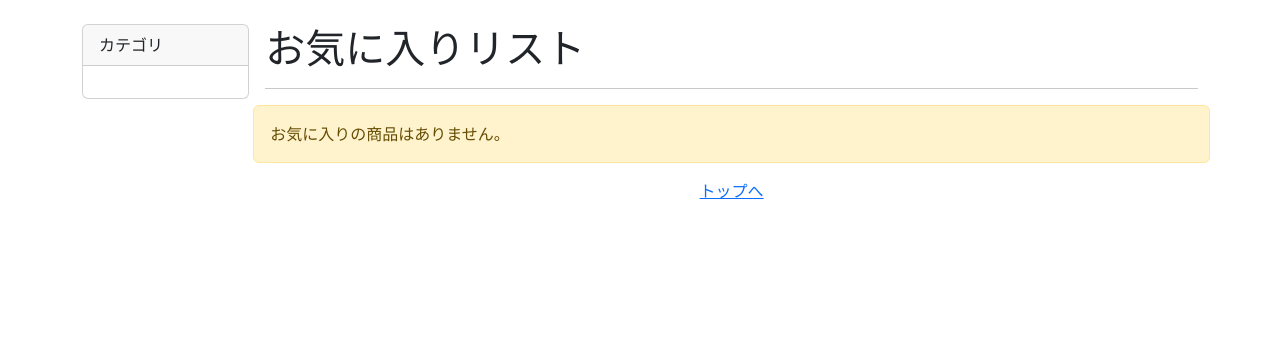
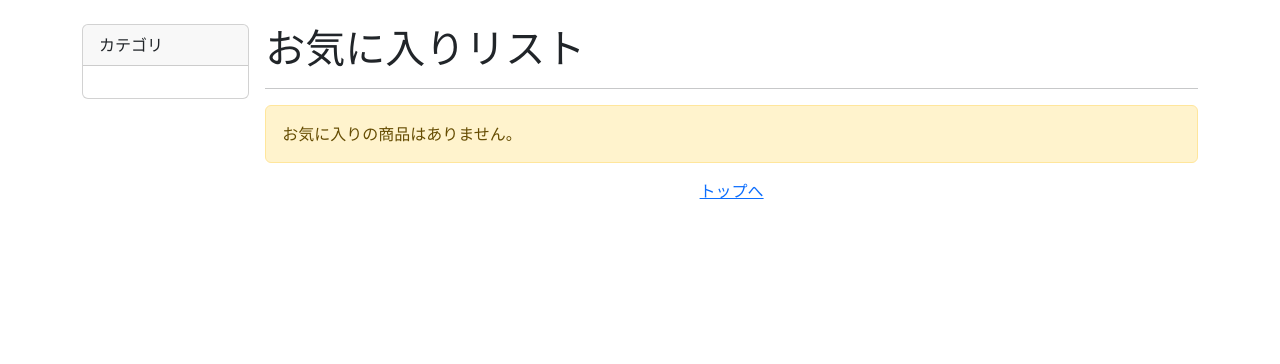
Before and after one commit to BtJ-gogo/django-ec, a Django app: page /accounts/favorite/ in a window 1280 px wide. Shown: the part 56-420 px from the top of the page. Run offline with Django 5.2, Linux system fonts and the light colour scheme; the visitor is signed in with stand-in values (Sample User, id 1); data that the repository does not hold is empty; some libraries are stand-ins or nearby versions.

Commit message:
feat: add div.col to alert

```diff
--- a/accounts/templates/favorite_list.html
+++ b/accounts/templates/favorite_list.html
@@ -10,8 +10,10 @@
 <hr>
 <div class="row">
     {% if not object_list %}
+    <div class="col">
         <p class="alert alert-warning">お気に入りの商品はありません。</p>
         <p class="text-center"><a href="{% url 'products:book_list' %}">トップへ</a></p>
+    </div>
     {% endif %}
     {% for product in object_list %}
     <div class="col-lg-10">
```
